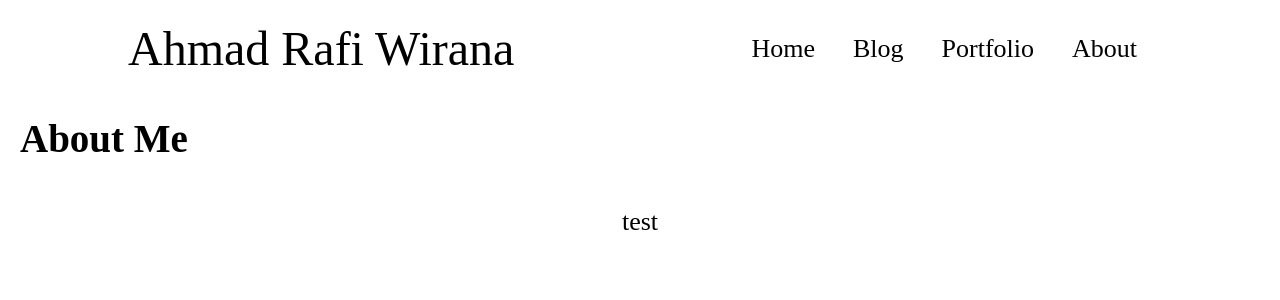
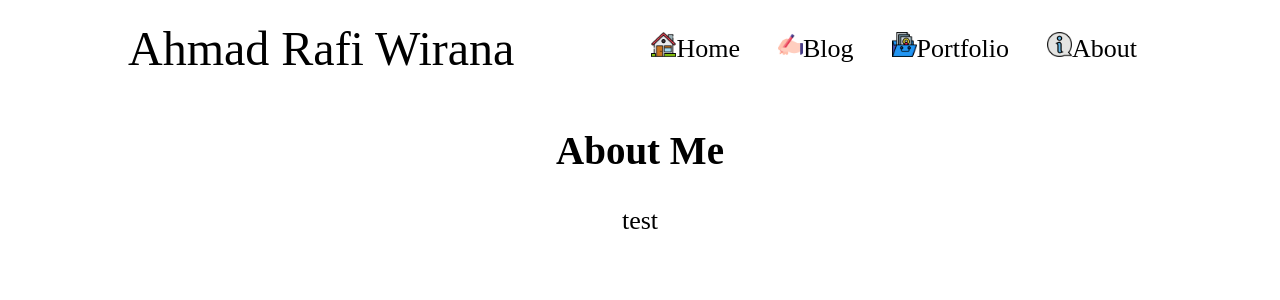
Before and after one commit to ahmadrafidev/Personal-Website-2, a Next.js app: page /about in a window 1280 px wide. Shown: the top 300 px of the page. Built offline with nearby package versions, Linux system fonts and the light colour scheme.

Commit message:
adding icon in navigation

```diff
--- a/components/about-page/about.module.css
+++ b/components/about-page/about.module.css
@@ -6,10 +6,3 @@
   justify-content: space-around;
   display: block;
 }
-
-.header {
-  justify-content: space-between;
-  margin: auto;
-  padding: 20px;
-  display: flex;
-}
--- a/components/layout/main-navigation.js
+++ b/components/layout/main-navigation.js
@@ -5,6 +5,7 @@
 import Logo from './logo';
 import classes from './main-navigation.module.css';
 import Link from 'next/link';
+import Image from 'next/image';
 
 
 function MainNavigation() {
@@ -18,21 +19,49 @@ function MainNavigation() {
       <nav>
         <ul>
           <li>
+            <Image
+              src="/icons/home.png"
+              width='25'
+              height='25'
+              alt='home picture'
+              quality='100'
+            />
             <Link href='/'>
               <a>Home</a>
             </Link>
           </li>
           <li>
+            <Image
+              src="/icons/blog.png"
+              width='25'
+              height='25'
+              alt='blog picture'
+              quality='100'
+            />
             <Link href='/blog'>
               <a>Blog</a>
             </Link>
           </li>
           <li>
+            <Image
+              src="/icons/portfolio.png"
+              width='25'
+              height='25'
+              alt='portfolio picture'
+              quality='100'
+            />
             <Link href='/portfolio'>
               <a>Portfolio</a>
             </Link>
           </li>
           <li>
+            <Image
+              src="/icons/about.png"
+              width='25'
+              height='25'
+              alt='about picture'
+              quality='100'
+            />
             <Link href='/about'>
               <a>About</a>
             </Link>
```
